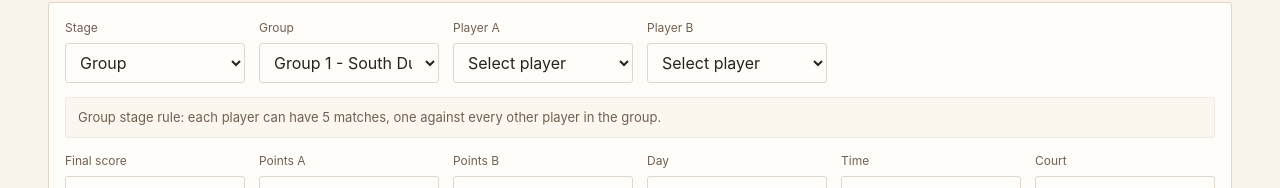
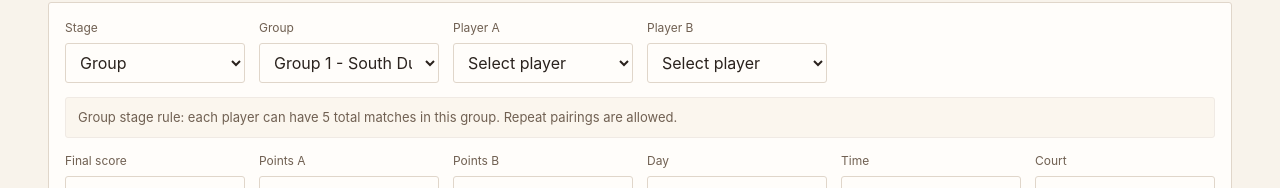
Before and after one commit to naveenupadhyay/JustTennisTournament, a Next.js app: page /admin-clay-desk-7429 in a window 1280 px wide. Shown: the part 2486-2674 px from the top of the page. Built offline with nearby package versions, Linux system fonts and the light colour scheme.

Commit message:
Allow repeat group pairings

```diff
--- a/app/admin-clay-desk-7429/AdminClient.tsx
+++ b/app/admin-clay-desk-7429/AdminClient.tsx
@@ -8,7 +8,6 @@ import {
   defaultTournament,
   groupLabel,
   groupStageMatchCount,
-  groupStagePairExists,
   leaguePointsForSets,
   playerName,
   parseScoreSets,
@@ -113,10 +112,6 @@ export default function AdminClient() {
         setMessage(`Choose two players from ${groupLabel(tournament, newMatch.group)}.`);
         return;
       }
-      if (groupStagePairExists(tournament, newMatch.group, newMatch.a, newMatch.b)) {
-        setMessage(`${playerName(tournament, newMatch.a)} and ${playerName(tournament, newMatch.b)} already have a ${groupLabel(tournament, newMatch.group)} match. Each pair plays once.`);
-        return;
-      }
       const playerACount = groupStageMatchCount(tournament, newMatch.group, newMatch.a);
       const playerBCount = groupStageMatchCount(tournament, newMatch.group, newMatch.b);
       const maxMatches = roundRobinMaxMatchesForPlayer(tournament, newMatch.group);
@@ -159,10 +154,7 @@ export default function AdminClient() {
     if (newMatch.stage !== 'round-robin') return null;
     const maxMatches = roundRobinMaxMatchesForPlayer(tournament, newMatch.group);
     if (!newMatch.a || !newMatch.b || newMatch.a === newMatch.b) {
-      return `Group stage rule: each player can have ${maxMatches} matches, one against every other player in the group.`;
-    }
-    if (groupStagePairExists(tournament, newMatch.group, newMatch.a, newMatch.b)) {
-      return `${playerName(tournament, newMatch.a)} and ${playerName(tournament, newMatch.b)} are already paired in ${groupLabel(tournament, newMatch.group)}.`;
+      return `Group stage rule: each player can have ${maxMatches} total matches in this group. Repeat pairings are allowed.`;
     }
     const playerACount = groupStageMatchCount(tournament, newMatch.group, newMatch.a);
     const playerBCount = groupStageMatchCount(tournament, newMatch.group, newMatch.b);
@@ -197,8 +189,7 @@ export default function AdminClient() {
     !!newMatch.a &&
     !!newMatch.b &&
     newMatch.a !== newMatch.b &&
-    (groupStagePairExists(tournament, newMatch.group, newMatch.a, newMatch.b) ||
-      groupStageMatchCount(tournament, newMatch.group, newMatch.a) >= roundRobinMaxMatchesForPlayer(tournament, newMatch.group) ||
+    (groupStageMatchCount(tournament, newMatch.group, newMatch.a) >= roundRobinMaxMatchesForPlayer(tournament, newMatch.group) ||
       groupStageMatchCount(tournament, newMatch.group, newMatch.b) >= roundRobinMaxMatchesForPlayer(tournament, newMatch.group));
 
   return (
```
